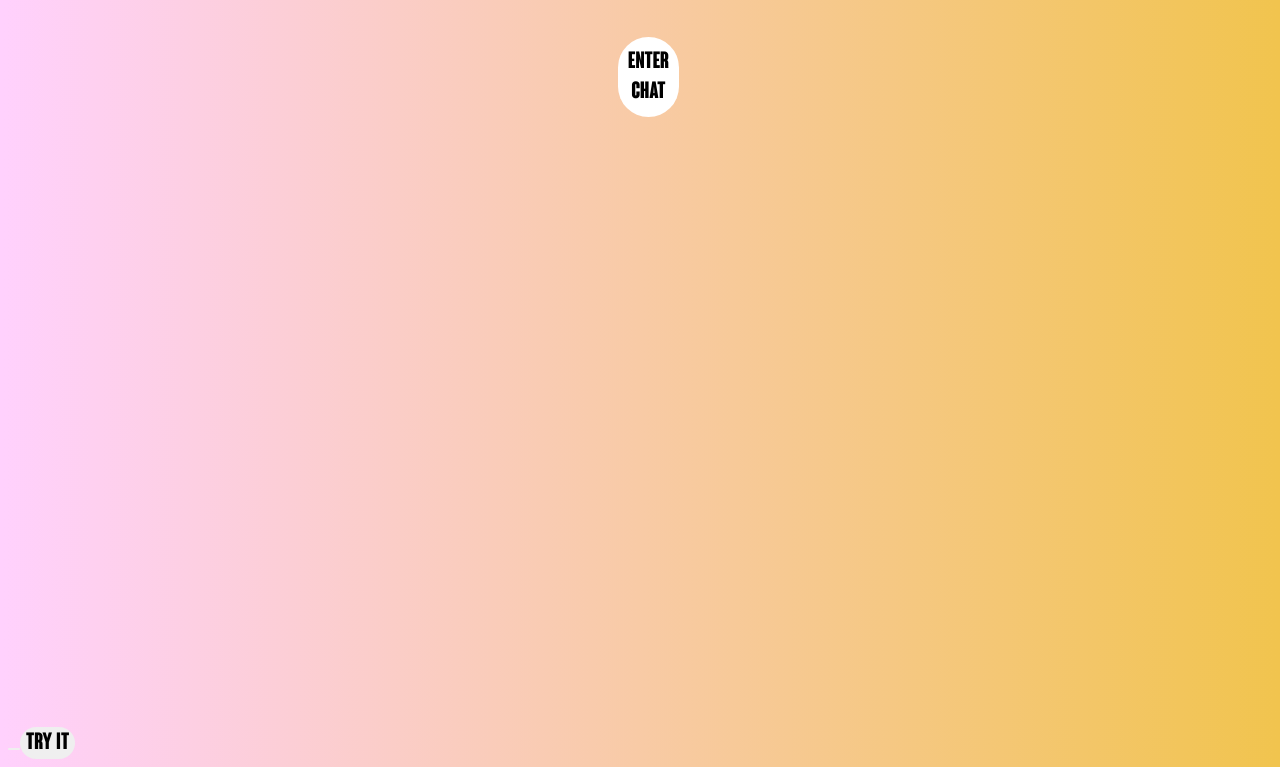
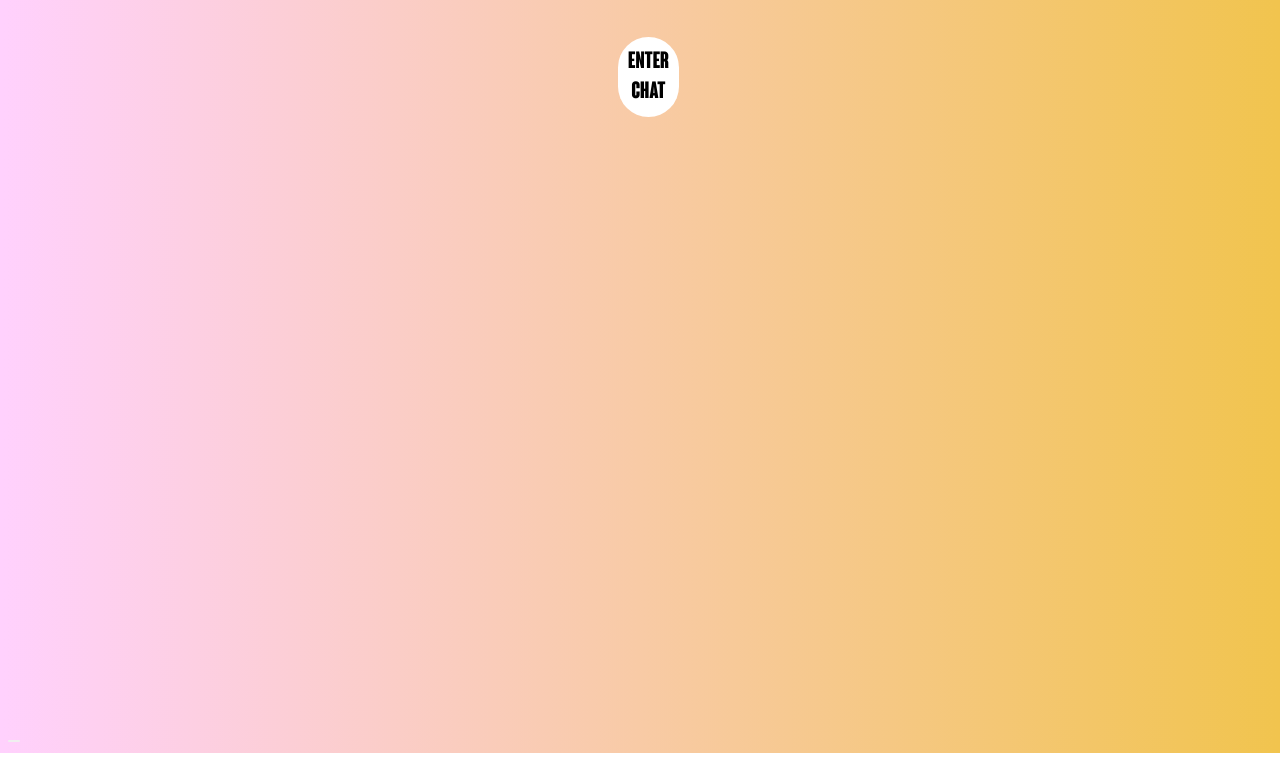
Before and after one commit to voelkely/Konzeption, a plain HTML site: page Konzeption/Client/index.html in a window 1280 px wide. Shown: the part 485-1252 px from the top of the page. Drawn offline with Linux system fonts and the light colour scheme; files whose address does not match are found by name; a web font is replaced by a local one.

Commit message:
Update index.html

```diff
--- a/Konzeption/Client/index.html
+++ b/Konzeption/Client/index.html
@@ -18,8 +18,8 @@
 
         <h1 class="head">5 Minute <p style="color: #4f1964; margin:-20px;">Nonsense</p></h1>
 
-        <a href="file:///C:/Users/yvonn/Documents/GitHub/Konzeption/Client/indexChat.html"><button type="button" class ="login" id="BtnLogin">enter chat<button></a>
-		<button onclick="myFunction()">Try it</button>
+        <a href="https://voelkely.github.io/Konzeption/Konzeption/Client/indexChat.html"><button type="button" class ="login" id="BtnLogin">enter chat<button></a>
+
 
 
 </body>
```
